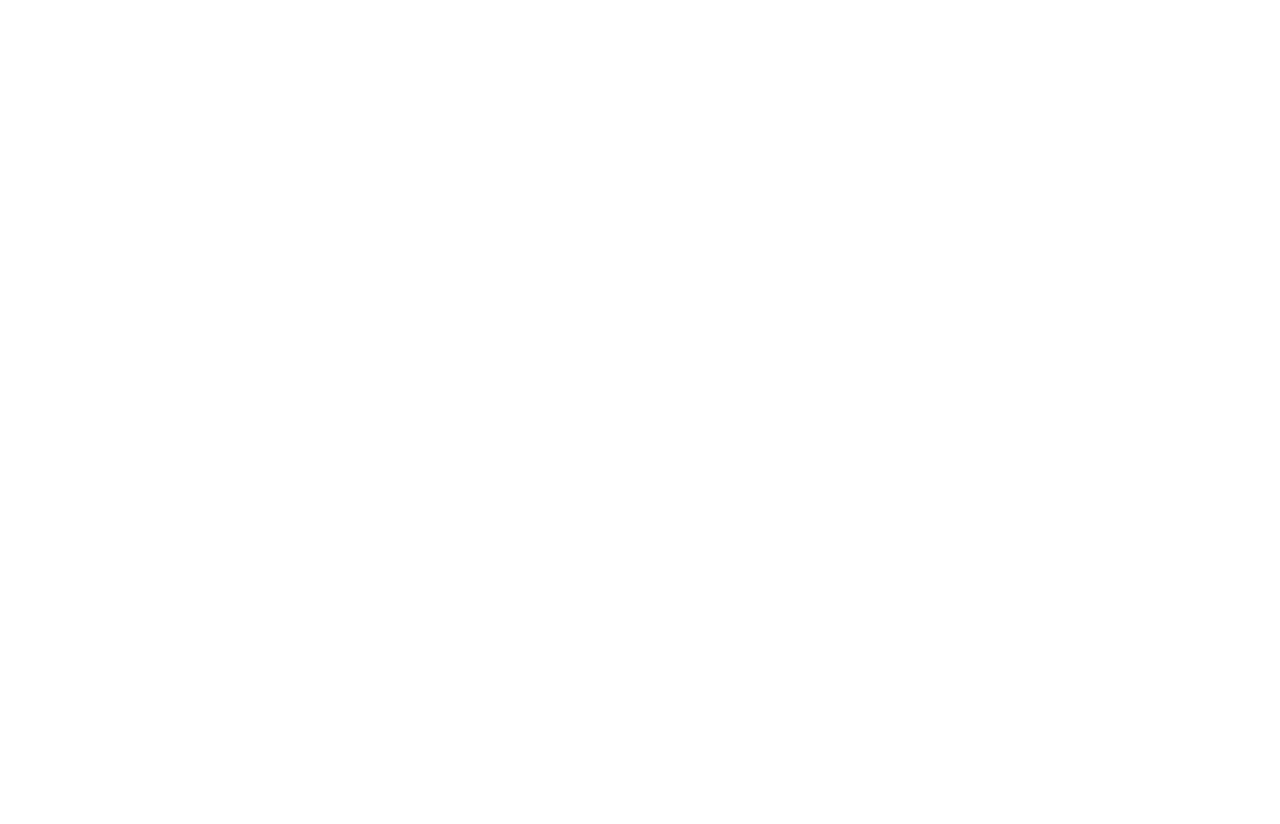
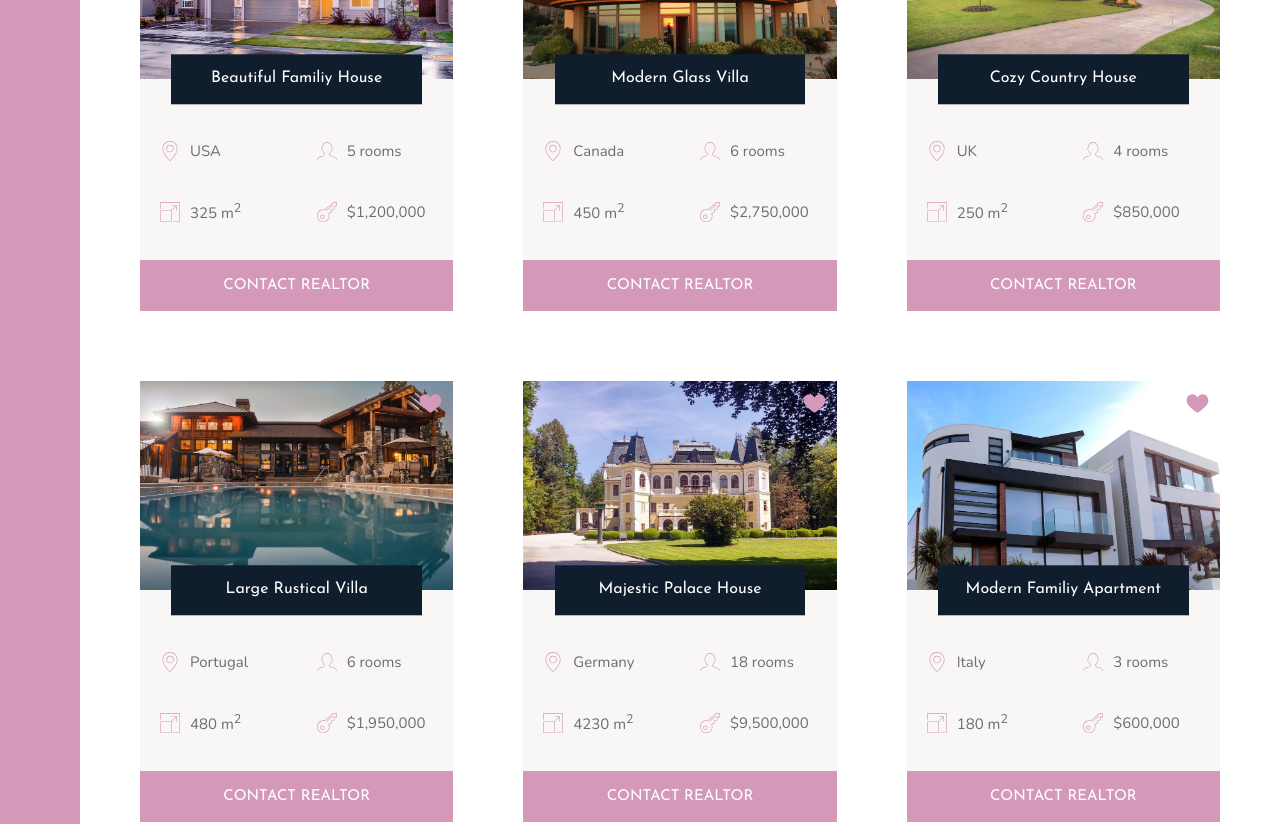
Before and after one commit to soheiiilst/nexter, a React (Create React App) app: page / in a window 1280 px wide. Shown: the part 2100-2924 px from the top of the page. Before the commit the page ends 1878 px from the top, so only its background shows below. Built offline with nearby package versions, Linux system fonts and the light colour scheme.

Commit message:
added home component

```diff
--- /dev/null
+++ b/src/components/Home.jsx
@@ -0,0 +1,39 @@
+import React from 'react';
+
+import SVGIcon from './SVGIcon';
+
+function Home({ name, imgSrc, alt, location, rooms, area, price }) {
+  return (
+    <div className='home'>
+      <img src={imgSrc} alt={alt} className='home__img' />
+      <SVGIcon cName='home__like' iconName='icon-heart-full' />
+      <h5 className='home__name'>{name}</h5>
+
+      <div className='home__location'>
+        <SVGIcon iconName='icon-map-pin' />
+        <p>{location}</p>
+      </div>
+
+      <div className='home__rooms'>
+        <SVGIcon iconName='icon-profile-male' />
+        <p>{rooms} rooms</p>
+      </div>
+
+      <div className='home__area'>
+        <SVGIcon iconName='icon-expand' />
+        <p>
+          {area} m<sup>2</sup>
+        </p>
+      </div>
+
+      <div className='home__price'>
+        <SVGIcon iconName='icon-key' />
+        <p>${price}</p>
+      </div>
+
+      <button className='btn home__btn'>Contact realtor</button>
+    </div>
+  );
+}
+
+export default Home;
--- a/src/components/Homes.jsx
+++ b/src/components/Homes.jsx
@@ -1,11 +1,16 @@
-import React from 'react'
+import React from 'react';
+import Home from './Home';
+import HOME_DATA from '../data/Home.data';
 
 function Homes() {
+  const data = HOME_DATA;
   return (
     <section className='homes'>
-      HOMES
+      {data.map(({ id, ...otherProps }) => (
+        <Home key={id} {...otherProps} />
+      ))}
     </section>
-  )
+  );
 }
 
-export default Homes
+export default Homes;
--- a/src/components/StoryPictures.jsx
+++ b/src/components/StoryPictures.jsx
@@ -3,8 +3,8 @@
 function StoryPictures() {
   return (
     <div className='story__pictures'>
-      <img src="img/story-1.jpeg" alt="Couple with new house" class="story__img--1" />
-      <img src="img/story-2.jpeg" alt="New house" class="story__img--2" />
+      <img src="img/story-1.jpeg" alt="Couple with new house" className="story__img--1" />
+      <img src="img/story-2.jpeg" alt="New house" className="story__img--2" />
     </div>
   )
 }
--- /dev/null
+++ b/src/data/Home.data.js
@@ -0,0 +1,64 @@
+const HOME_DATA = [
+  {
+    id: 'home-001',
+    name: 'Beautiful Familiy House',
+    imgSrc: 'img/house-1.jpeg',
+    alt: 'House 1',
+    location: 'USA',
+    rooms: 5,
+    area: 325,
+    price: '1,200,000'
+  },
+  {
+    id: 'home-002',
+    name: 'Modern Glass Villa',
+    imgSrc: 'img/house-2.jpeg',
+    alt: 'House 2',
+    location: 'Canada',
+    rooms: 6,
+    area: 450,
+    price: '2,750,000'
+  },
+  {
+    id: 'home-003',
+    name: 'Cozy Country House',
+    imgSrc: 'img/house-3.jpeg',
+    alt: 'House 3',
+    location: 'UK',
+    rooms: 4,
+    area: 250,
+    price: '850,000'
+  },
+  {
+    id: 'home-004',
+    name: 'Large Rustical Villa',
+    imgSrc: 'img/house-4.jpeg',
+    alt: 'House 4',
+    location: 'Portugal',
+    rooms: 6,
+    area: 480,
+    price: '1,950,000'
+  },
+  {
+    id: 'home-005',
+    name: 'Majestic Palace House',
+    imgSrc: 'img/house-5.jpeg',
+    alt: 'House 5',
+    location: 'Germany',
+    rooms: 18,
+    area: 4230,
+    price: '9,500,000'
+  },
+  {
+    id: 'home-006',
+    name: 'Modern Familiy Apartment',
+    imgSrc: 'img/house-6.jpeg',
+    alt: 'House 6',
+    location: 'Italy',
+    rooms: 3,
+    area: 180,
+    price: '600,000'
+  }
+];
+
+export default HOME_DATA;
--- a/src/sass/_homes.scss
+++ b/src/sass/_homes.scss
@@ -1,4 +1,80 @@
 .homes {
-  background-color: $color-secondary;
   grid-column: center-start / center-end;
+  margin: 15rem 0;
+
+  display: grid;
+  grid-template-columns: repeat(auto-fit, minmax(25rem, 1fr));
+  gap: 7rem;
 }
+
+.home {
+  background-color: $color-grey-light-1;
+
+  display: grid;
+  grid-template-columns: repeat(2, 1fr);
+  row-gap: 3.5rem;
+
+  &__img {
+    width: 100%;
+    grid-row: 1 / 2;
+    grid-column: 1 / -1;
+    z-index: 1;
+  }
+
+  &__like {
+    grid-row: 1 / 2;
+    grid-column: 2 / 3;
+    fill: $color-primary;
+    height: 2.5rem;
+    width: 2.5rem;
+    z-index: 2;
+    justify-self: end;
+    margin: 1rem;
+  }
+
+  &__name {
+    grid-row: 1 / 2;
+    grid-column: 1 / -1;
+    justify-self: center;
+    align-self: end;
+
+    width: 80%;
+    font-family: $font-display;
+    font-size: 1.6rem;
+    font-weight: 400;
+    text-align: center;
+    padding: 1.25rem;
+    background-color: $color-secondary;
+    color: #fff;
+    z-index: 3;
+    transform: translateY(50%);
+  }
+
+  &__location,
+  &__rooms {
+    margin-top: 2.5rem;
+  }
+
+  &__location,
+  &__rooms,
+  &__area,
+  &__price {
+
+    display: flex;
+    align-items: center;
+
+    font-size: 1.5rem;
+    margin-left: 2rem;
+
+    svg {
+      fill: $color-primary;
+      height: 2rem;
+      width: 2rem;
+      margin-right: 1rem;
+    }
+  }
+
+  &__btn {
+    grid-column: 1 / -1;
+  }
+}
```
